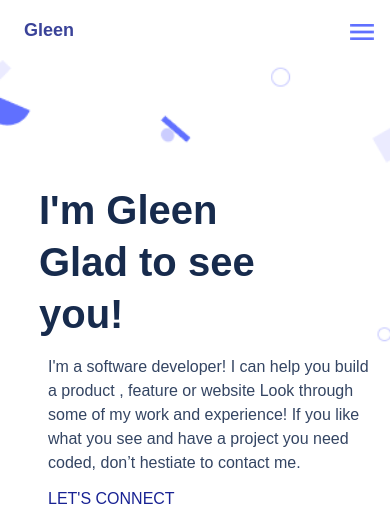
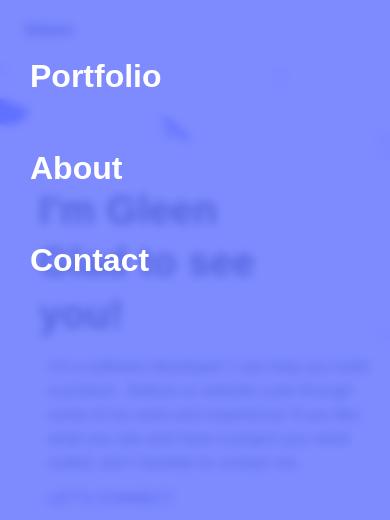
Before and after one commit to Gleennkar/Portfolio-repos, a website: page index.html in a window 390 px wide. Shown: the top 520 px of the page. Drawn offline with Linux system fonts and the light colour scheme; files whose address does not match are found by name.

Commit message:
made changes

```diff
--- a/index.html
+++ b/index.html
@@ -16,19 +16,19 @@
 
 <body>
 
-    <div class="menu">
+     <div class="menu">
         <div class="container">
 
-            <div>
+            <!-- <div class="overlay">  -->
               <div class="nav-toggle" id="navToggle">
 
-                <img id="navClosed" class="navIcon" src="./Images/Union.png" alt="hamburger menu">
+                   <!-- <img id="navClosed" class="navIcon" src="./Images/Union.png" alt="hamburger menu">  -->
                 <img id="navOpen" class="navIcon hidden" src="./Images/Close.png" alt="close hamburger">
               </div>
             </div>
 
             <nav>
-              <ul>
+              <ul class="bar">
                 <li><a href="#portfolio">Portfolio</a></li>
                 <li><a href="#about" >About</a></li>
                 <li><a href="#contact">Contact</a></li>
@@ -42,7 +42,7 @@
     <header class="header">
         <a href="#">Gleen</a>
         <nav>
-            <img src="./Images/Union.png" alt="hamburger">
+            <img src="./Images/Union.png" class="navIcon" alt="hamburger">
             <ul class="desktop-links">
                 <li><a href="#portfolio">Portfolio</a></li>
                 <li><a href="#about">About</a></li>
--- a/style.css
+++ b/style.css
@@ -655,7 +655,7 @@ header {
   color: #fff;
   text-decoration: none;
   font-family: 'Poppins', sans-serif;
-`
+
 }
 
 li:hover a {
@@ -693,10 +693,11 @@ li:hover a {
     align-items: flex-start;
   }
 
+
     nav {
     height: 0;
-    width: 100%;
-    overflow: hidden;
+     /* width: 100%;  */
+     /* overflow: hidden;   */
     transition: 250ms height ease-in-out;
     }
 
@@ -715,7 +716,7 @@ li:hover a {
     }
 }
 
- /* .menu {
+   .menu {
   position: absolute;
   background: #6070ffcf;
   width: 100%;
@@ -724,5 +725,19 @@ li:hover a {
   flex-direction: column;
   padding: 30px;
   backdrop-filter: blur(5px);
+  color: #000;
   -webkit-backdrop-filter: blur(5px);
- }  */
+ }
+
+/* .overlay::after {
+  content: '';
+  width: 100%;
+  height: 100vh;
+  background: #6070ffcf;
+
+}
+
+.overlay.active {
+  display: block;
+
+} */
```
Lines whose indentation alone changed are shown as unchanged.
